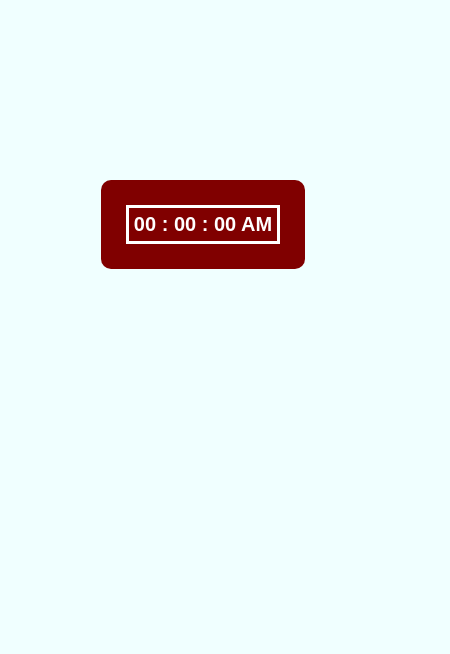
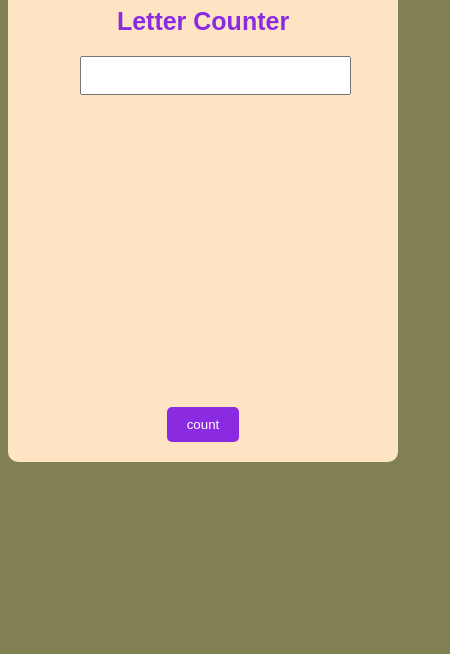
Before and after one commit to YUSUF-HARRIS/yusuf-harris, a plain HTML site: page index.html in a window 390 px wide. Shown: the part 206-860 px from the top of the page, 450 px wide, since content can reach past the window. Drawn offline with Linux system fonts and the light colour scheme.

Commit message:
letter counter
letter counter

```diff
--- /dev/null
+++ b/demo.js
@@ -0,0 +1,14 @@
+var input = document.getElementById("input");
+var showpage = document.getElementById("main");
+var result = document.getElementById("result");
+
+function callback() {
+    showpage.textContent = input.value;
+}
+
+function update() {
+    var text = showpage.textContent;
+    var words = text.trim().split(/\s+/); // Split by spaces and remove extra spaces
+    var wordCount = words.length;
+    result.textContent = "Word Count: " + wordCount;
+}
--- a/index.html
+++ b/index.html
@@ -1,26 +1,33 @@
 <!DOCTYPE html>
 <html lang="en">
+
 <head>
     <meta charset="UTF-8">
     <meta name="viewport" content="width=device-width, initial-scale=1.0">
     <title>Document</title>
     <link rel="stylesheet" href="style.css">
 </head>
+
 <body>
-    <div class="title">
-        <h1 id="title-name">digital clock</h1>
+    <section id="wrapper">
+        <h1>letter counter</h1>
+        <div class="input-element">
+
+              <input id="input" onkeyup="callback()"></div>
+
+        <div id="main">
+            <h1></h1>
+        </div>
+    <div class="result">
+        <p id="result"></p>
     </div>
-    <div class="container">
-        <div class="main">
-            <span id="hours">00</span>
-            <span>:</span>
-            <span id="minutes">00</span>
-            <span>:</span>
-            <span id="seconds">00</span>
-            <span id="ampm">AM</span>
+
+        <div class="btn">
+            <button onclick="update()">count</button>
         </div>
 
-    </div>
+    </section>
+
+    <script src="demo.js"></script>
 </body>
-<script src="demo.js"></script>
 </html>
--- a/style.css
+++ b/style.css
@@ -1,118 +1,146 @@
 body{
-    background-color:azure;
+    background-color:rgb(128, 128, 83);
     width:100%;
     height:100vh;
+    box-sizing:border-box;
+    display: flex;
+    align-items:center;
+    justify-content:center;
+    overflow: hidden;
+}
+#wrapper{
+    border-radius:10px;
+    background-color: bisque;
+
+}
+#main{
+    padding:25px;
+    width:400px;
+    height: 200px;
+    text-align: justify;
+    margin:0 20px;
+
+
+}
+.input-element{
+    position: relative;
+    left: 16%;
+    margin: 10px;
+}
+.input-element input{
+   padding:10px 55px;
+}
+h1{
+   text-align: center;
+   font-size: 35px;
+   font-family:sans-serif;
+   font-weight: 900;
+   color: blueviolet;
+   text-transform: capitalize;
+}
+.btn{
     display: flex;
     align-items: center;
-    justify-content:center;
+    justify-content: center;
+    margin: 20px;
 }
-.container{
-    background-color:maroon;
-    padding:70px;
-    font-size:40px;
-    border-radius:10px;
+.btn button{
+background-color:blueviolet ;
 color: white;
-    font-family: sans-serif;
-    font-weight:900;
+padding: 10px 20px;
+border:none;
+border-radius:5px;
+}
+.result{
+   display: flex;
+   justify-content: center;
+}
+
+@media screen and (max-width: 550px){
+    body{
+     display: flex;
+     align-items: center;
+
 
     }
-.main{
-    border: solid 3px white;
-    width: auto;
-    padding:5px;
+    #wrapper{
+     border-radius:10px;
+     background-color: bisque;
+ width: 450px;
  }
-.title  {
-    position: absolute;
-    top: 16%;
+    h1{
+   position: relative;
+     font-size: 25px;
+     font-family:sans-serif;
+     font-weight: 900;
+     color: blueviolet;
+     text-transform: capitalize;
+
+ }
+ .input-element{
+    position: relative;
+    left: 16%;
+    margin: 10px;
+}
+ .input-element input{
+   padding: 10px  45px;
+  }
+  #main{
+     padding:25px;
+     width:200px;
+    min-height: 200px;
+     text-align: start;
+     margin:0 20px;
+
+
+ }
+
+ }
 
 
 
-}
-#title-name {
-    text-transform:uppercase;
-    font-weight:900;
-    font-size: 50px;
-    font-family: Snell Roundhand, cursive;
-   background: linear-gradient(to right, blue,rgb(59, 195, 59));
--webkit-text-fill-color: transparent;
--webkit-background-clip: text;
-border-bottom:solid 5px black;
-}
 
 
-@media screen and (max-width:550px){
-    .container{
-        background-color:maroon;
-        padding:50px;
-        font-size:30px;
+
+
+@media screen and (max-width: 350px){
+   body{
+    display: flex;
+    align-items: center;
+
+
+   }
+   #wrapper{
     border-radius:10px;
-        color: white;
-        font-family: sans-serif;
-        font-weight:900;
+    background-color: bisque;
+width: 250px;
 }
-    #title-name{
-        text-transform:uppercase;
-        font-weight:900;
-        font-size: 40px;
-        font-family: Snell Roundhand, cursive;
-    top:5%
+   h1{
+  position: relative;
+    font-size: 15px;
+    font-family:sans-serif;
+    font-weight: 900;
+    color: blueviolet;
+    text-transform: capitalize;
+
 }
+.input-element{
+    position: relative;
+    left: 8%;
+    margin: 10px;
+
 }
+.input-element input{
+  padding: 5px;
+ }
+ #main{
+    padding:25px;
+    width:200px;
+   min-height: 200px;
+    text-align: start;
+    margin:0 20px;
 
-@media screen and (max-width:450px){
-    .container{
-        background-color:maroon;
-        padding:40px;
-        font-size:30px;
-        border-radius:10px;
-        color: white;
-        font-family: sans-serif;
-        font-weight:900;
-    }
-    #title-name{
-        text-transform:uppercase;
-        font-weight:900;
-        font-size: 40px;
-        font-family: Snell Roundhand, cursive;
-    top:10%
-    }
-}
 
-@media screen and (max-width:320px){
-    .container{
-        background-color:maroon;
-        padding:30px;
-        margin: 5px;
-        font-size:25px;
-        border-radius:10px;
-        color: white;
-        font-family: sans-serif;
-        font-weight:900;
-    }
-    #title-name{
-        text-transform:uppercase;
-        font-weight:900;
-        font-size: 30px;
-        font-family: Snell Roundhand, cursive;
-    top:5%
 }
 
 }
-@media screen and (min-width:250px){
-    .container{
-        background-color:maroon;
-        padding:25px;
-        font-size:20px;
-        border-radius:10px;
-        color: white;
-        font-family: sans-serif;
-        font-weight:600;
-    }
-    #title-name{
-        text-transform:uppercase;
-        font-weight:600;
-        font-size: 30px;
-        font-family: Snell Roundhand, cursive;
-    top:15%
-    }
-}
```
Lines whose indentation alone changed are shown as unchanged.
